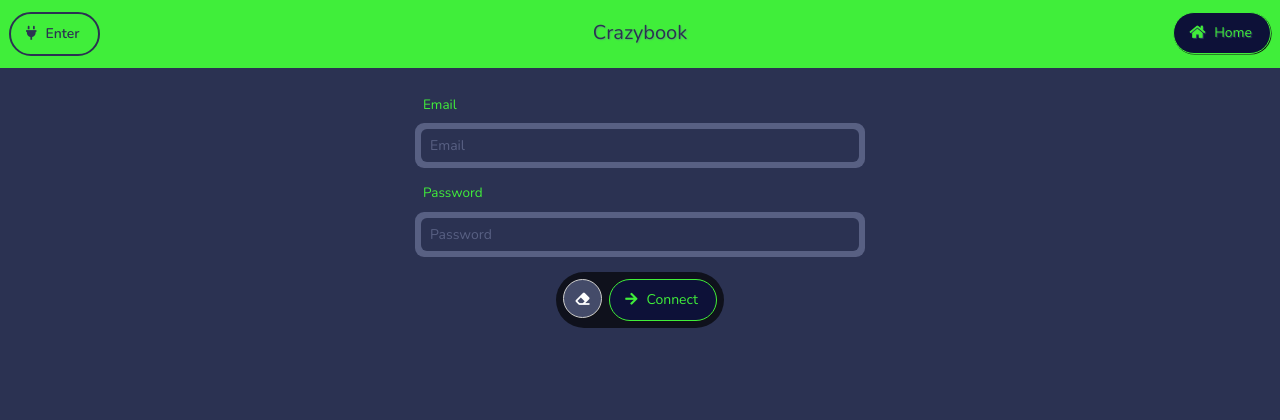
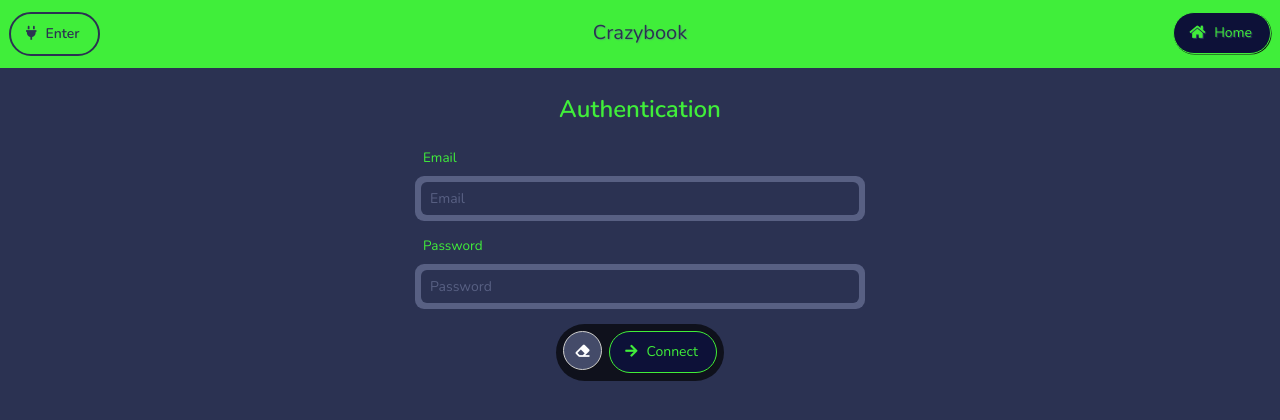
Before and after one commit to migueldiganchi/simple-book, a React (Create React App) app: page /auth in a window 1280 px wide. Shown: the top 420 px of the page. Built offline with nearby package versions, Linux system fonts and the light colour scheme.

Commit message:
general improvements

```diff
--- a/src/components/Auth/Auth.js
+++ b/src/components/Auth/Auth.js
@@ -128,14 +128,16 @@ class Auth extends React.Component {
 
   render() {
     let formTitle = (
-      <h4 className="mb-4">
-        <b>Authentication</b>
-      </h4>
+      <div>
+        <h4 className="mb-4">
+          <b>Authentication</b>
+        </h4>
+      </div>
     );
 
     return (
       <div className="auth">
-        {/* {formTitle} */}
+        {formTitle}
         <form
           action="/auth"
           method="post"
--- a/src/components/Presentation.js
+++ b/src/components/Presentation.js
@@ -8,7 +8,7 @@ function Presentation() {
         <i className="fas fa-smile-wink" />
       </div>
       <p className="text-box">
-        <b>Laboratoria</b> news
+        <b>Free people news</b>
       </p>
       <NavLink to="/auth" className="do do-primary">
         <i className="fas fa-plug" />
--- a/src/components/Publications/PublicationForm.js
+++ b/src/components/Publications/PublicationForm.js
@@ -111,7 +111,7 @@ class PublicationForm extends Component {
   };
 
   onEnterPress = e => {
-    if (e.keyCode == 13 && e.shiftKey == false) {
+    if (e.keyCode === 13 && e.shiftKey === false) {
       e.preventDefault();
       this.onSubmitPublication(e);
     }
@@ -124,12 +124,6 @@ class PublicationForm extends Component {
   };
 
   render() {
-    let formTitle = (
-      <h4 className="mb-4">
-        <b>{this.props.publication.id ? "Editing" : "New"} Publication</b>
-      </h4>
-    );
-
     let switcherFriendsClassName =
       "do " +
       (this.state.scope === this.state.scopeTypes.FRIENDS
@@ -143,7 +137,6 @@ class PublicationForm extends Component {
 
     return (
       <div className="form-container">
-        {/* {formTitle} */}
         <form
           action="/publications"
           method="post"
--- a/src/components/Publications/PublicationManager.js
+++ b/src/components/Publications/PublicationManager.js
@@ -23,9 +23,6 @@ class PublicationManager extends React.Component {
   };
 
   componentDidMount() {
-    if (!this.props.isAuthenticated()) {
-      return;
-    }
     this.getPublications(this.state.termFilter, this.state.scopeFilter);
   }
 
```
